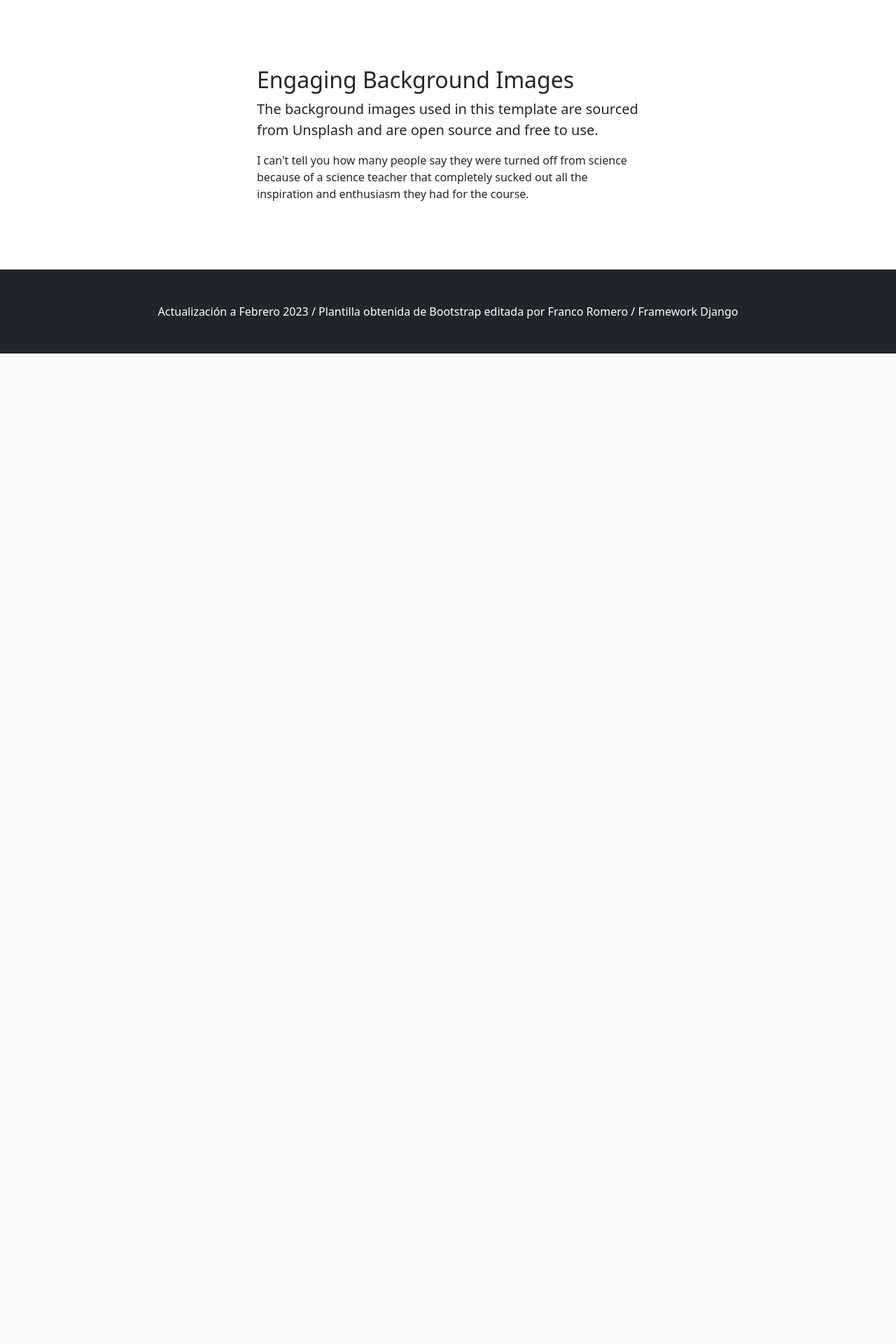
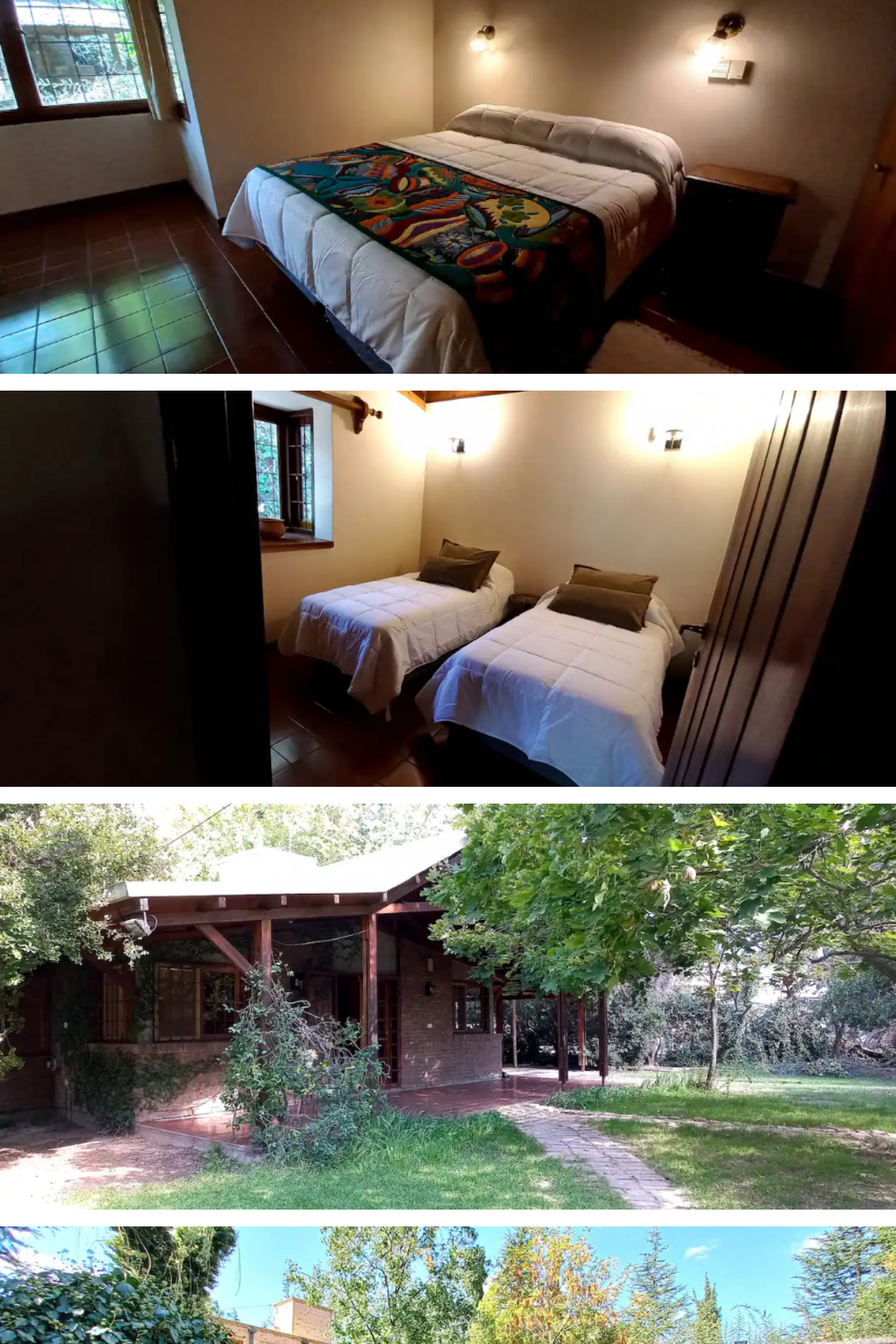
Before and after one commit to FrancoRomero-ctrl/Django-Web-page, a Django app: page /AppCoder/ in a window 1280 px wide. Shown: the part 1317-3237 px from the top of the page at 70% size. Before the commit the page ends 1822 px from the top, so only its background shows below. Run offline with Django 3.2, Linux system fonts and the light colour scheme; some libraries are stand-ins or nearby versions.

Commit message:
Mejoras de diseño

```diff
--- a/AppCoder/templates/AppCoder/index.html
+++ b/AppCoder/templates/AppCoder/index.html
@@ -11,46 +11,53 @@
 
 
         <!-- Header - set the background image for the header in the line below-->
-        <header class="py-5 bg-image-full" style="background-image: url('AppCoder/static/AppCoder/imagen1.jpg')">
+        <header class="py-5 bg-image-full" style="background-image: url('{% static 'AppCoder/imagen1.jpg' %}')">
             <div class="text-center my-5">
-                <img class="img-fluid rounded-circle mb-4" src="C:/Users/Laura/Desktop/proyectoCoder2/EntregaDeTrabajo/ProyectoCoder/AppCoder/templates/imagen2.png" alt="" width="400" height="400"/>
-                <h1 class="text-white fs-3 fw-bolder"> Franco Romero </h1>
+                <img class="img-fluid  mb-4" src="{% static 'AppCoder/imagen8.png'%}" alt="70" width="70" height="70"/>
+
             </div>
         </header>
         <!-- Content section-->
         <section class="py-5">
-            <div class="container my-5">
-                <div class="row justify-content-center">
-                    <div class="col-lg-6">
-                        <h2>Gracias por ingresar a mi hogar</h2>
-                        <p class="lead"></p>
-                        <p class="lead"></p>
-                        <p class="lead"></p>
+            <div>
+                <div>
+                    <div>
+                        <center>
+                            <h2 >Alojamiento en Mendoza</h2>
+                            <p class="lead"></p>
+                            <p class="lead"></p>
+                            <p class="lead"></p>
+
+                        </center>
+
                     </div>
                 </div>
             </div>
         </section>
 
-        <br>
-        <br>
+
+
+        <center>
+            <h5>Alojesé en este hogar familiar de Chacras de Coria, Mendoza, Argentina. La casa completa presenta 2 habitaciones, 2 baños y un gran jardín con quincho, parrilla, piscina y parking. Se ubica dentro de un callejón privado en una zona tranquila y arbolada. Cuenta con aire acondicionado.</h5>
+
+
+        </center>
 
         <!-- Image element - set the background image for the header in the line below-->
-        <div class="py-5 bg-image-full" style="background-image: url('C:/Users/Laura/Desktop/proyectoCoder2/EntregaDeTrabajo/ProyectoCoder/AppCoder/templates/imagen3.jpg')">
+        <div class="py-5 bg-image-full" style="background-image: url('')">
+            <div class="text-center my-5">
+                <img class="img-fluid  mb-4" src="{% static 'AppCoder/imagen2.jpg' %}" alt="500" width="1400" height="1000"/>
+                <img class="img-fluid  mb-4" src="{% static 'AppCoder/imagen4.png' %}" alt="500" width="1400" height="1000"/>
+                <img class="img-fluid  mb-4" src="{% static 'AppCoder/imagen5.png' %}" alt="500" width="1400" height="1000"/>
+                <img class="img-fluid  mb-4" src="{% static 'AppCoder/imagen6.png' %}" alt="500" width="1400" height="1000"/>
+                <img class="img-fluid  mb-4" src="{% static 'AppCoder/imagen7.png' %}" alt="500" width="1400" height="1000"/>
             <!-- Put anything you want here! The spacer below with inline CSS is just for demo purposes!-->
             <div style="height: 20rem"></div>
         </div>
+
+
         <!-- Content section-->
-        <section class="py-5">
-            <div class="container my-5">
-                <div class="row justify-content-center">
-                    <div class="col-lg-6">
-                        <h2>Engaging Background Images</h2>
-                        <p class="lead">The background images used in this template are sourced from Unsplash and are open source and free to use.</p>
-                        <p class="mb-0">I can't tell you how many people say they were turned off from science because of a science teacher that completely sucked out all the inspiration and enthusiasm they had for the course.</p>
-                    </div>
-                </div>
-            </div>
-        </section>
+
 
     </body>
 </html>
--- a/AppCoder/templates/AppCoder/padre.html
+++ b/AppCoder/templates/AppCoder/padre.html
@@ -6,7 +6,7 @@
     <meta name="viewport" content="width=device-width, initial-scale=1, shrink-to-fit=no" />
     <meta name="description" content="" />
     <meta name="author" content="" />
-    <title>Portafolio Franco Romero</title>
+    <title>Alojamiento en Mendoza</title>
     <!-- Favicon-->
     <link rel="icon" type="image/x-icon" href="assets/favicon.ico" />
     <!-- Core theme CSS (includes Bootstrap)-->
@@ -38,6 +38,7 @@
         {% endblock %}
 
 
+
         <!-- Footer-->
         <footer class="py-5 bg-dark">
             <div class="container"><p class="m-0 text-center text-white">Actualización a Febrero 2023  /  Plantilla obtenida de Bootstrap editada por Franco Romero  /  Framework Django </p></div>
--- a/AppCoder/urls.py
+++ b/AppCoder/urls.py
@@ -2,8 +2,11 @@ from django.urls import path
 
 from AppCoder import views
 from django.contrib.auth.views import LogoutView
+from django.conf import settings
+from django.conf.urls.static import static
 
 urlpatterns = [
+
 
     path('', views.index, name="index"), #este era nuestro primer view
 
@@ -20,4 +23,4 @@ urlpatterns = [
     path('logout', LogoutView.as_view(template_name='AppCoder/logout.html'), name='Logout'),
     path('editarPerfil', views.editarPerfil, name="EditarPerfil"),
 
-]
+] + static(settings.MEDIA_URL, document_root=settings.MEDIA_ROOT)
```
Also changed, not shown: AppCoder/templates/AppCoder/about.html (+2 -7 lines), ProyectoCoder/settings.py (+7 -0 lines), AppCoder/imagen2.webp (added), AppCoder/static/AppCoder/imagen2.jpg (added), AppCoder/static/AppCoder/imagen3.png (added), AppCoder/static/AppCoder/imagen4.png (added), AppCoder/static/AppCoder/imagen5.png (added), AppCoder/static/AppCoder/imagen6.png (added), AppCoder/static/AppCoder/imagen7.png (added), AppCoder/static/AppCoder/imagen8.png (added), db.sqlite3, 1 other file.
